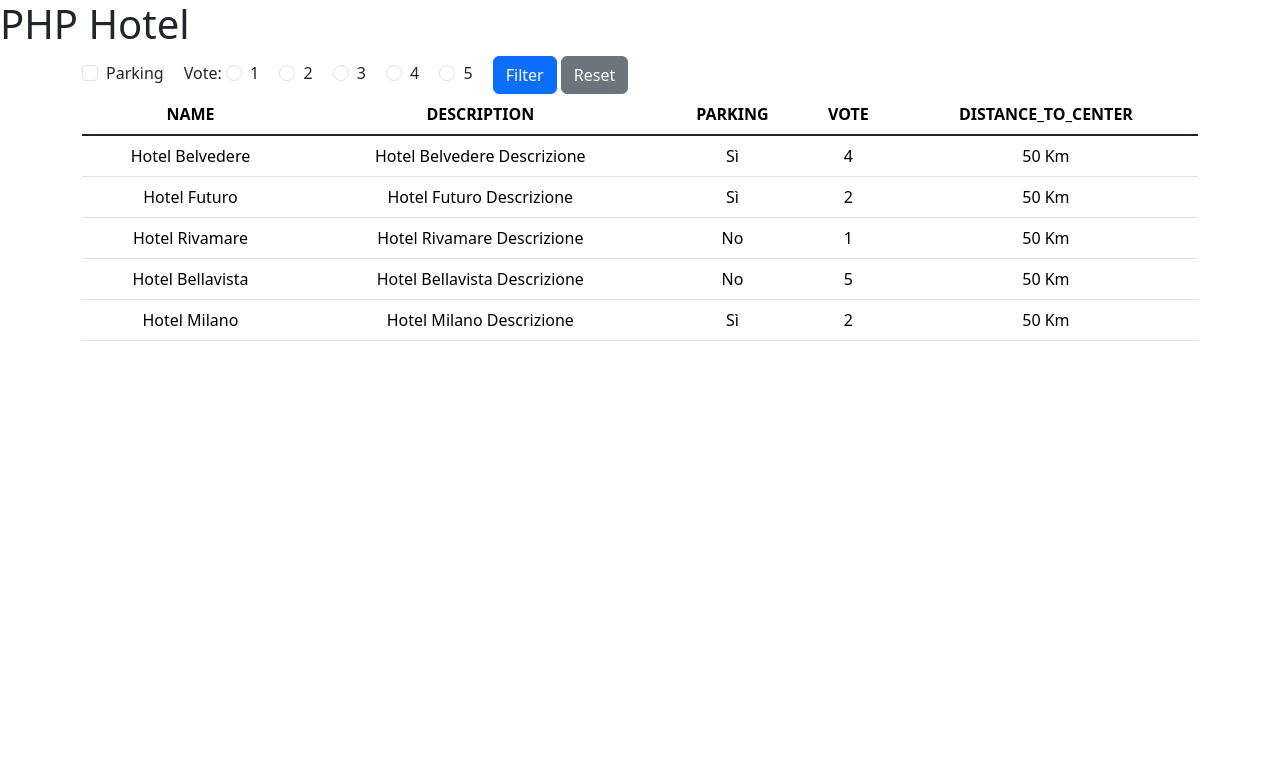
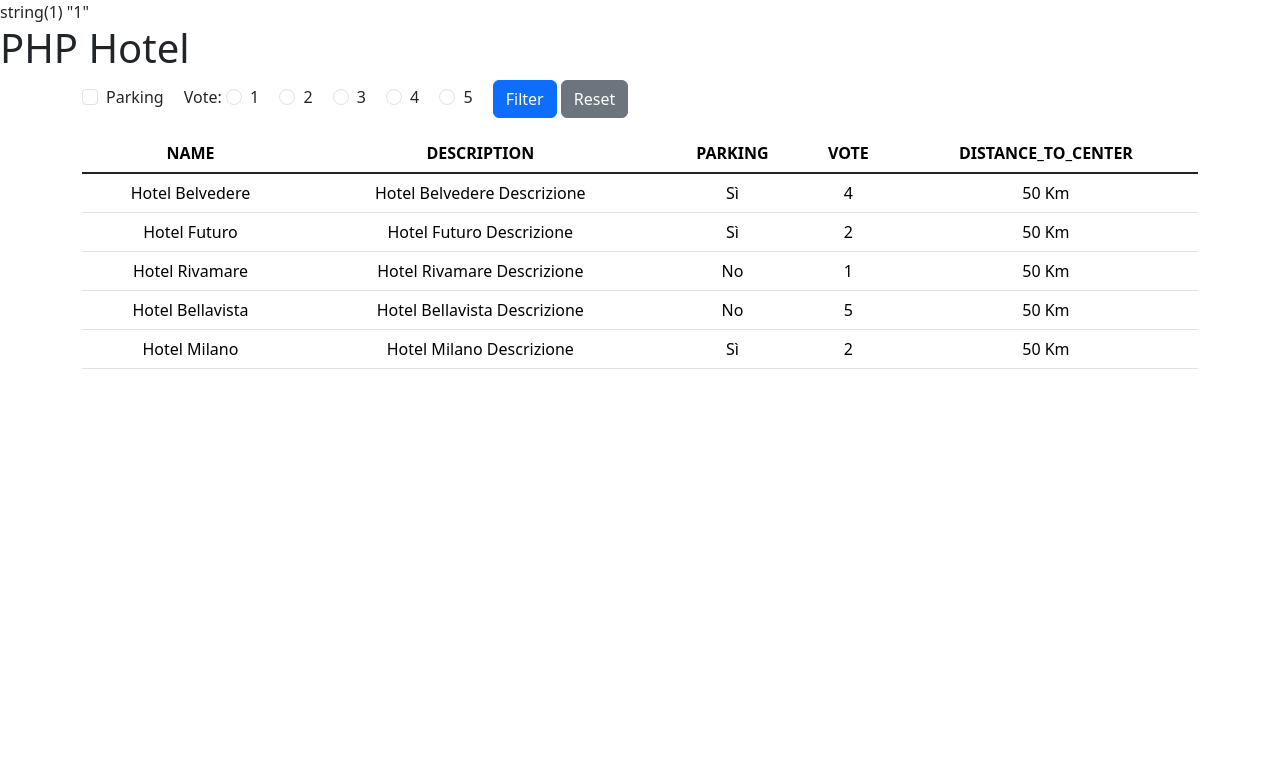
Before and after one commit to ginevrabotrugno/php-hotel, a PHP site: page /?is_parking=1 in a window 1280 px wide. Shown: the top 783 px of the page. Run offline with PHP 8.4, Linux system fonts and the light colour scheme.

Commit message:
feat: get checkbox

```diff
--- a/index.php
+++ b/index.php
@@ -45,6 +45,9 @@
         // var_dump($distance);
     }
 
+    $show_parking = $_GET['is_parking'];
+    var_dump($show_parking);
+
 
 ?>
 <!DOCTYPE html>
@@ -62,7 +65,7 @@
         <form action="index.php" method= "GET">
 
             <div class="form-check form-check-inline">
-                <input class="form-check-input" type="checkbox" name="parking" id="inlineCheckbox1" value="1">
+                <input class="form-check-input" type="checkbox" name="is_parking" id="inlineCheckbox1" value="1">
                 <label class="form-check-label" for="inlineCheckbox1">Parking</label>
             </div>
 
```
